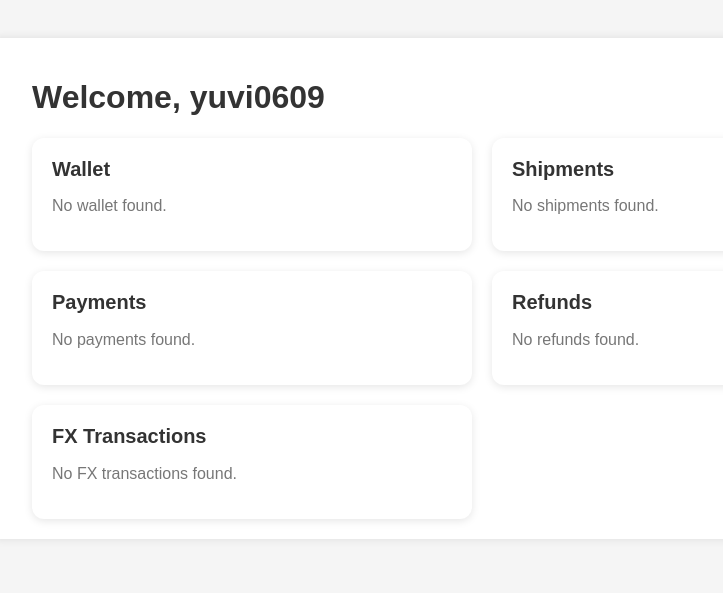
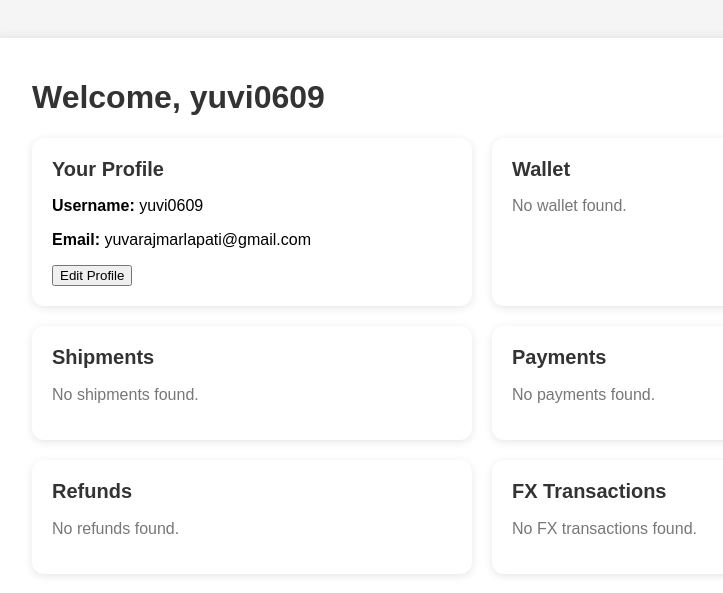
Before and after one commit to Yuvaraj0609/transaction_module, a Django app: page /dashboard/ in a window 1280 px wide. Shown: the top 593 px of the page, without its empty margins (158-881 px from the left). Run offline with Django 5.2, Linux system fonts and the light colour scheme; a user stored in the database is signed in; data that the repository does not hold is empty.

Commit message:
added profile section

```diff
--- a/finance/admin.py
+++ b/finance/admin.py
@@ -1,10 +1,11 @@
 from django.contrib import admin
-from .models import Shipment, Refund, Payment, Wallet, FXTransaction
+from .models import Shipment, Refund, Payment, Wallet, FXTransaction,UserProfile
 
 admin.site.register(Shipment)
 admin.site.register(Refund)
 admin.site.register(Payment)
 admin.site.register(Wallet)
 admin.site.register(FXTransaction)
+admin.site.register(UserProfile)
 
 # Register your models here.
--- a/finance/apps.py
+++ b/finance/apps.py
@@ -4,3 +4,5 @@ from django.apps import AppConfig
 class FinanceConfig(AppConfig):
     default_auto_field = 'django.db.models.BigAutoField'
     name = 'finance'
+def ready(self):
+    import finance.signals
--- a/finance/forms.py
+++ b/finance/forms.py
@@ -16,3 +16,12 @@ class RegisterForm(UserCreationForm):
 
 class LoginForm(AuthenticationForm):
     pass
+class UserProfileForm(forms.ModelForm):
+    class Meta:
+        model = User
+        fields = ['first_name', 'last_name', 'email']
+        widgets = {
+            'first_name': forms.TextInput(attrs={'placeholder': 'First Name'}),
+            'last_name': forms.TextInput(attrs={'placeholder': 'Last Name'}),
+            'email': forms.EmailInput(attrs={'placeholder': 'Email'}),
+        }
--- a/finance/models.py
+++ b/finance/models.py
@@ -51,3 +51,9 @@ class FXTransaction(models.Model):
 
     def __str__(self):
         return f"FXTransaction {self.id} - {self.original_currency} to {self.converted_currency}"
+class UserProfile(models.Model):
+    user = models.OneToOneField(User, on_delete=models.CASCADE)
+    phone = models.CharField(max_length=15, blank=True, null=True)
+
+    def __str__(self):
+        return self.user.username
--- a/finance/templates/finance/dashboard.html
+++ b/finance/templates/finance/dashboard.html
@@ -45,7 +45,24 @@
 
 <h1>Welcome, {{ user.username }}</h1>
 
+
+
 <div class="dashboard-container">
+   <div class="card">
+    <h2>Your Profile</h2>
+
+    {% if show_form %}
+        <form method="post">
+            {% csrf_token %}
+            {{ form.as_p }}
+            <button type="submit">Save Changes</button>
+        </form>
+    {% else %}
+        <p><strong>Username:</strong> {{ user.username }}</p>
+        <p><strong>Email:</strong> {{ user.email }}</p>
+        <a href="?edit=1"><button>Edit Profile</button></a>
+    {% endif %}
+</div>
     <div class="card">
         <h2>Wallet</h2>
         {% if wallet %}
--- a/finance/views.py
+++ b/finance/views.py
@@ -44,14 +44,29 @@ def logout_view(request):
 
 from .models import Shipment, Refund, Payment, Wallet, FXTransaction
 
+from .forms import UserProfileForm
+
+from .forms import UserProfileForm  # already updated
+
 @login_required
 def customer_dashboard(request):
     user = request.user
     shipments = Shipment.objects.filter(user=user)
     refunds = Refund.objects.filter(user=user)
     payments = Payment.objects.filter(user=user)
-    wallet = Wallet.objects.filter(user=user).first()  # OneToOne
+    wallet = Wallet.objects.filter(user=user).first()
     fx_transactions = FXTransaction.objects.filter(user=user)
+
+    show_form = request.GET.get('edit') == '1'
+
+    if request.method == 'POST':
+        form = UserProfileForm(request.POST, instance=user)
+        if form.is_valid():
+            form.save()
+            messages.success(request, "Profile updated successfully!")
+            return redirect('customer_dashboard')  # redirect to avoid resubmission
+    else:
+        form = UserProfileForm(instance=user)
 
     context = {
         'shipments': shipments,
@@ -59,5 +74,7 @@ def customer_dashboard(request):
         'payments': payments,
         'wallet': wallet,
         'fx_transactions': fx_transactions,
+        'form': form,
+        'show_form': show_form,
     }
     return render(request, 'finance/dashboard.html', context)
```
Also changed, not shown: finance/signals.py (added, +13 -0 lines), db.sqlite3, finance/migrations/0002_userprofile.py (added).
